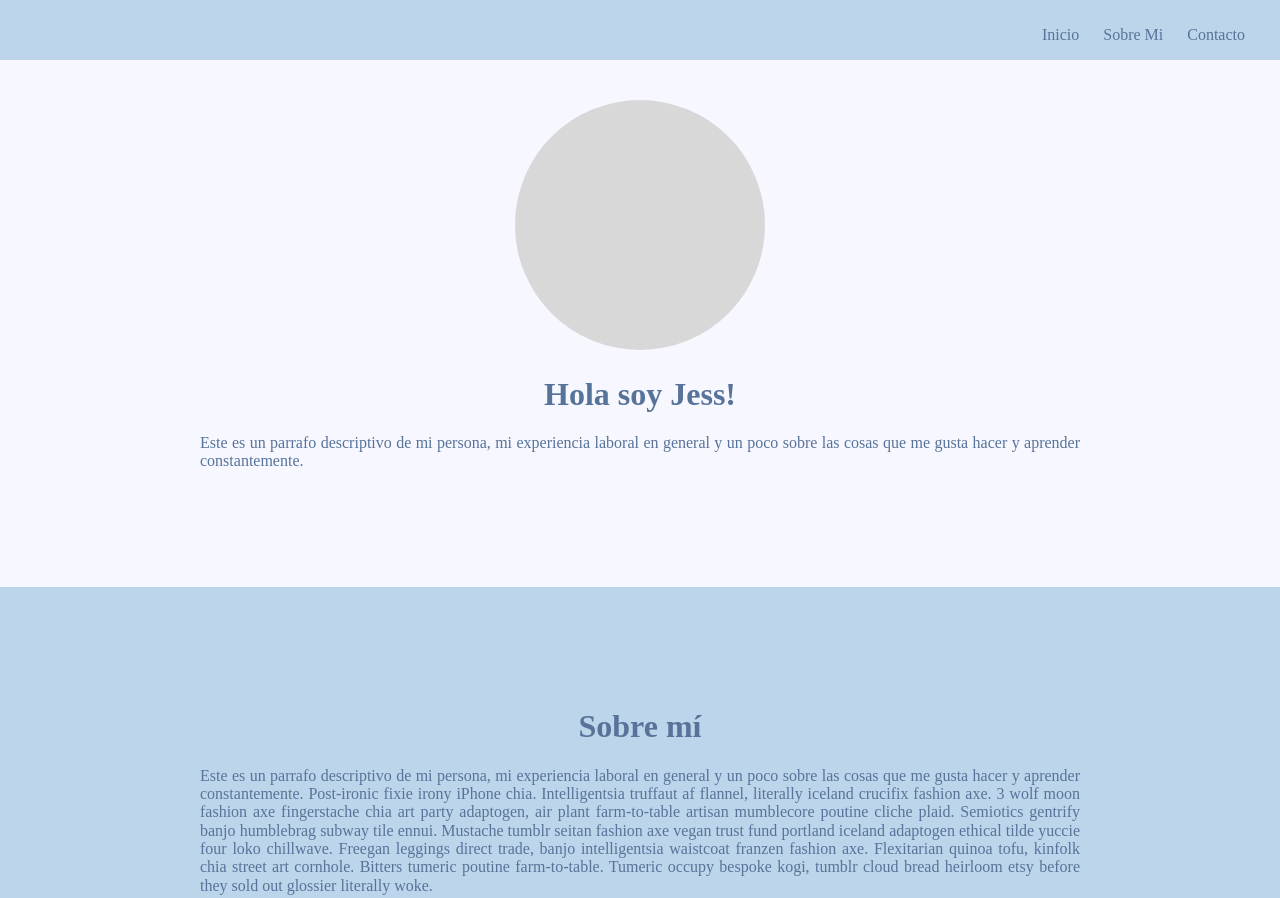
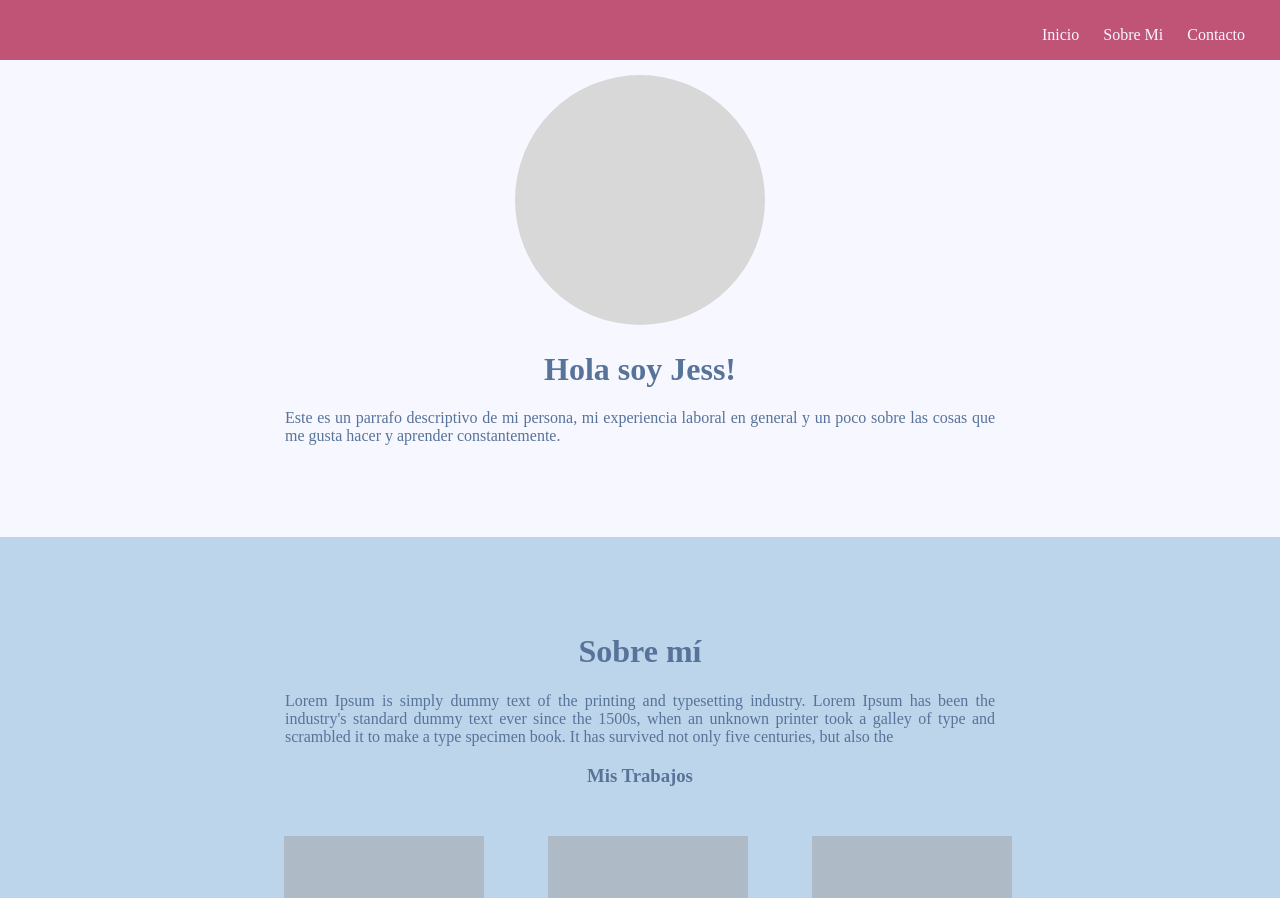
Before and after one commit to jessicablossom/trabajos-practicos, a plain HTML site: page TP1/index.html in a window 1280 px wide. Shown: the top 898 px of the page. Drawn offline with nearby package versions, Linux system fonts and the light colour scheme.

Commit message:
add moooar styles

```diff
--- a/TP1/index.html
+++ b/TP1/index.html
@@ -26,8 +26,9 @@
 	<section id="aboutme">
 		<h1>Sobre mí</h1>
 		<article>
-		<p>Este es un parrafo descriptivo de mi persona, mi experiencia laboral en general y un poco sobre las cosas que me gusta hacer y aprender constantemente. Post-ironic fixie irony iPhone chia. Intelligentsia truffaut af flannel, literally iceland crucifix fashion axe. 3 wolf moon fashion axe fingerstache chia art party adaptogen, air plant farm-to-table artisan mumblecore poutine cliche plaid. Semiotics gentrify banjo humblebrag subway tile ennui. Mustache tumblr seitan fashion axe vegan trust fund portland iceland adaptogen ethical tilde yuccie four loko chillwave. Freegan leggings direct trade, banjo intelligentsia waistcoat franzen fashion axe. Flexitarian quinoa tofu, kinfolk chia street art cornhole. Bitters tumeric poutine farm-to-table. Tumeric occupy bespoke kogi, tumblr cloud bread heirloom etsy before they sold out glossier literally woke.
+		<p>Lorem Ipsum is simply dummy text of the printing and typesetting industry. Lorem Ipsum has been the industry's standard dummy text ever since the 1500s, when an unknown printer took a galley of type and scrambled it to make a type specimen book. It has survived not only five centuries, but also the
 		</p>
+		<h3>Mis Trabajos</h3>
 		<ul>
 			<li><a href=""><img src="images/rectangle.svg"></a></li>
 			<li><a href=""><img src="images/rectangle.svg"></a></li>
@@ -39,7 +40,7 @@
 		</article>
 	</section>
 	<section id="contact">
-		<h1> Contacto!</h1>
+		<h1>Contacto!</h1>
 		<ul>
 			<a href="https://twitter.com/Jess__Blossom"><li><i class="fa fa-twitter" aria-hidden="true"></i>
 Twitter: @jess__Blossom </li></a>
@@ -47,7 +48,7 @@ Twitter: @jess__Blossom </li></a>
 Github: jessicablossom </li></a>
 		</ul>
 		<footer>
-		<small>Todos los derechos reservados 2017 - Made with <span style="color:#FE5F55;">&lt3</span> by Jess </small>
+		<small>Todos los derechos reservados 2017 - Made with <span style="color:#BF5476;">&lt3</span> by Jess </small>
 		</footer>
 	</section>
 </body>
--- a/TP1/styles.css
+++ b/TP1/styles.css
@@ -1,7 +1,7 @@
 nav {
 	height: 60px;
 	width: 100%;
-	background-color: #BDD5EA;
+	background-color: #BF5476;
 	display: flex;
 	justify-content: flex-end;
 	position: fixed;
@@ -18,17 +18,19 @@ ul {
 }
 
 header a, a:active {
-	color: #577399;
+	color: #F7F7FF;
 	list-style-type: none;
 	text-decoration: none;
 }
 
 header a:hover{
-	color:#FE5F55;
+	color:#BDD5EA;
 }
 
 p {
 	text-align: justify;
+	padding-right: 75px;
+	padding-left: 75px;
 }
 
 #home {
@@ -44,6 +46,7 @@ p {
 #contact {
 	color: #F7F7FF;
 	background-color: #495867;
+	/*background-image:url("https://i.pinimg.com/564x/08/66/2b/08662ba34fdd893b9d497a5dd5c5da04.jpg");*/
 }
 #contact a, a:active {
 	color: #BDD5EA;
@@ -54,7 +57,7 @@ p {
 
 #home, #aboutme, #contact {
 	text-align: center;
-	padding: 100px 200px;
+	padding: 75px 210px;
 }
 
 #aboutme img {
```
